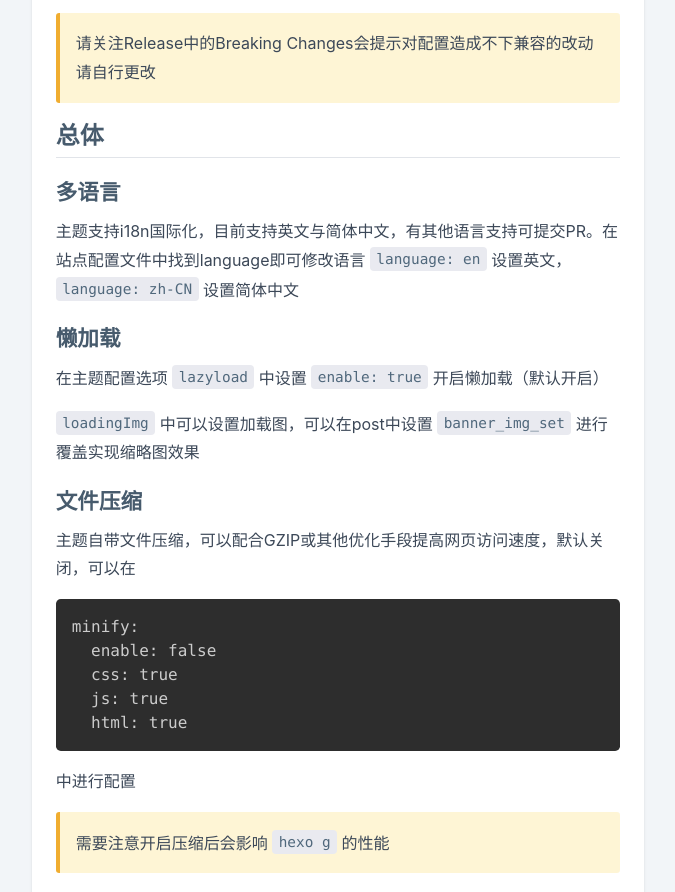
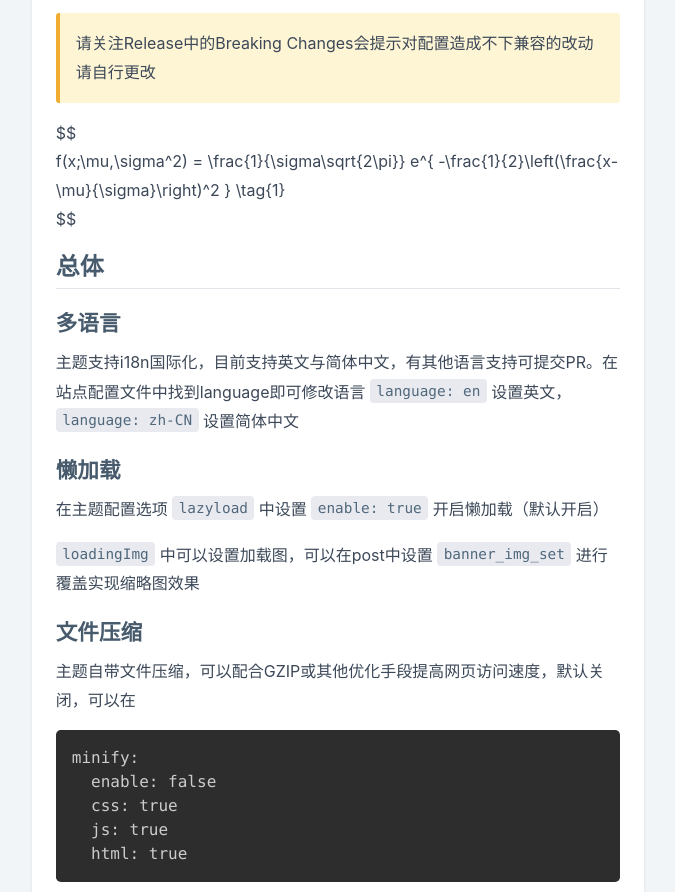
Before and after one commit to hanson-young/hanson-young.github.io, a plain HTML site: page 2020/08/03/document/index.html in a window 1280 px wide. Shown: the part 1563-2455 px from the top of the page, without its empty margins (302-977 px from the left). Drawn offline with Linux system fonts and the light colour scheme; a script that the page names is missing; a small style sheet from the web is missing.

Commit message:
Site updated: 2021-06-16 17:14:36

```diff
--- a/2020/08/03/document/index.html
+++ b/2020/08/03/document/index.html
@@ -319,6 +319,7 @@
 <p>之后直接采取 <code>git pull</code> 或覆盖主题目录等方式便可直接升级无需替换配置</p>
 <div class="post-note note-warning"><p>请关注Release中的Breaking Changes会提示对配置造成不下兼容的改动 请自行更改</p></div>
 
+<p>$$<br>f(x;\mu,\sigma^2) = \frac{1}{\sigma\sqrt{2\pi}} e^{ -\frac{1}{2}\left(\frac{x-\mu}{\sigma}\right)^2 } \tag{1}<br>$$</p>
 <h2 id="总体"><a href="#总体" class="headerlink" title="总体"></a>总体</h2><h3 id="多语言"><a href="#多语言" class="headerlink" title="多语言"></a>多语言</h3><p>主题支持i18n国际化，目前支持英文与简体中文，有其他语言支持可提交PR。在站点配置文件中找到language即可修改语言 <code>language: en</code> 设置英文，<code>language: zh-CN</code> 设置简体中文</p>
 <h3 id="懒加载"><a href="#懒加载" class="headerlink" title="懒加载"></a>懒加载</h3><p>在主题配置选项 <code>lazyload</code> 中设置 <code>enable: true</code> 开启懒加载（默认开启）</p>
 <p><code>loadingImg</code> 中可以设置加载图，可以在post中设置 <code>banner_img_set</code> 进行覆盖实现缩略图效果</p>
```
